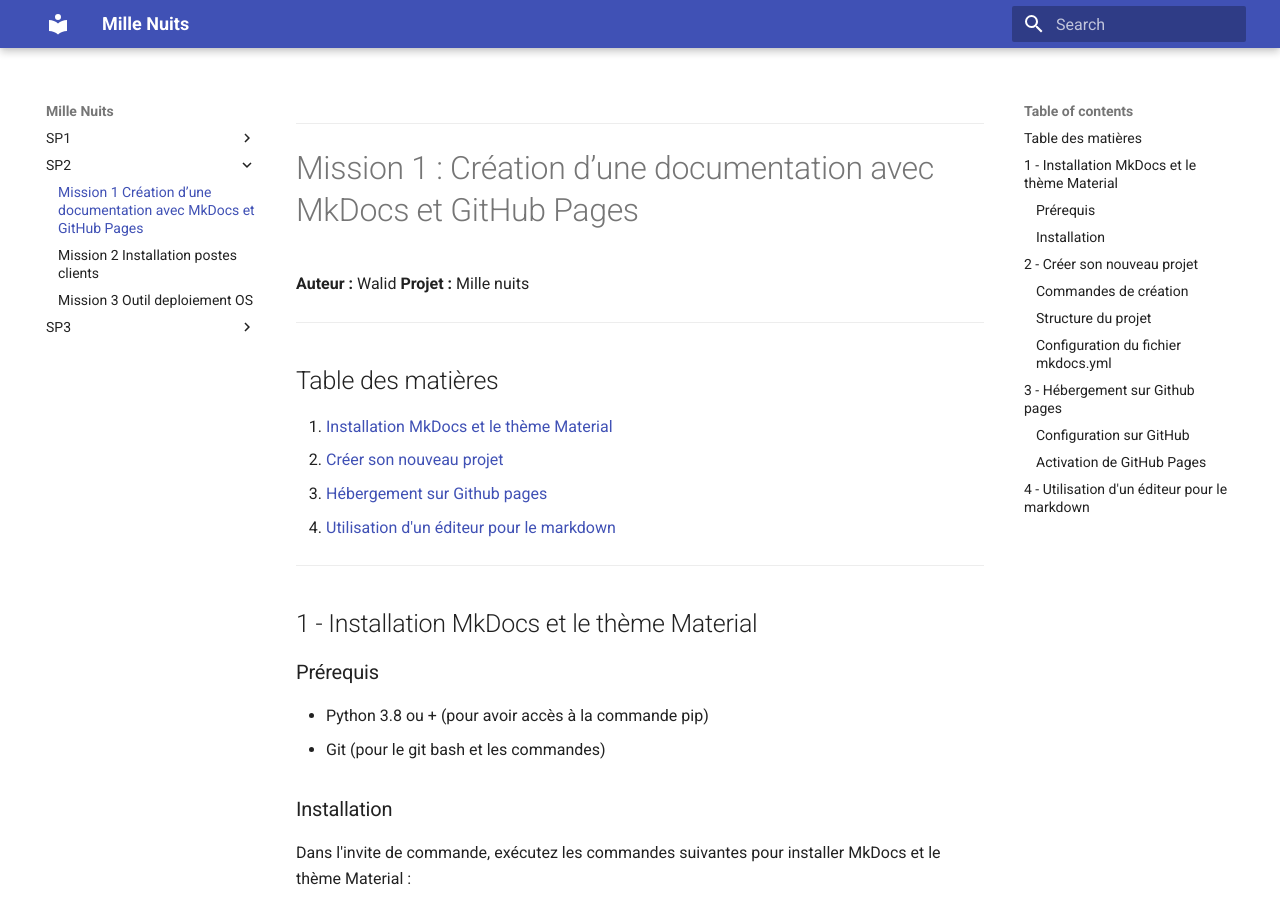
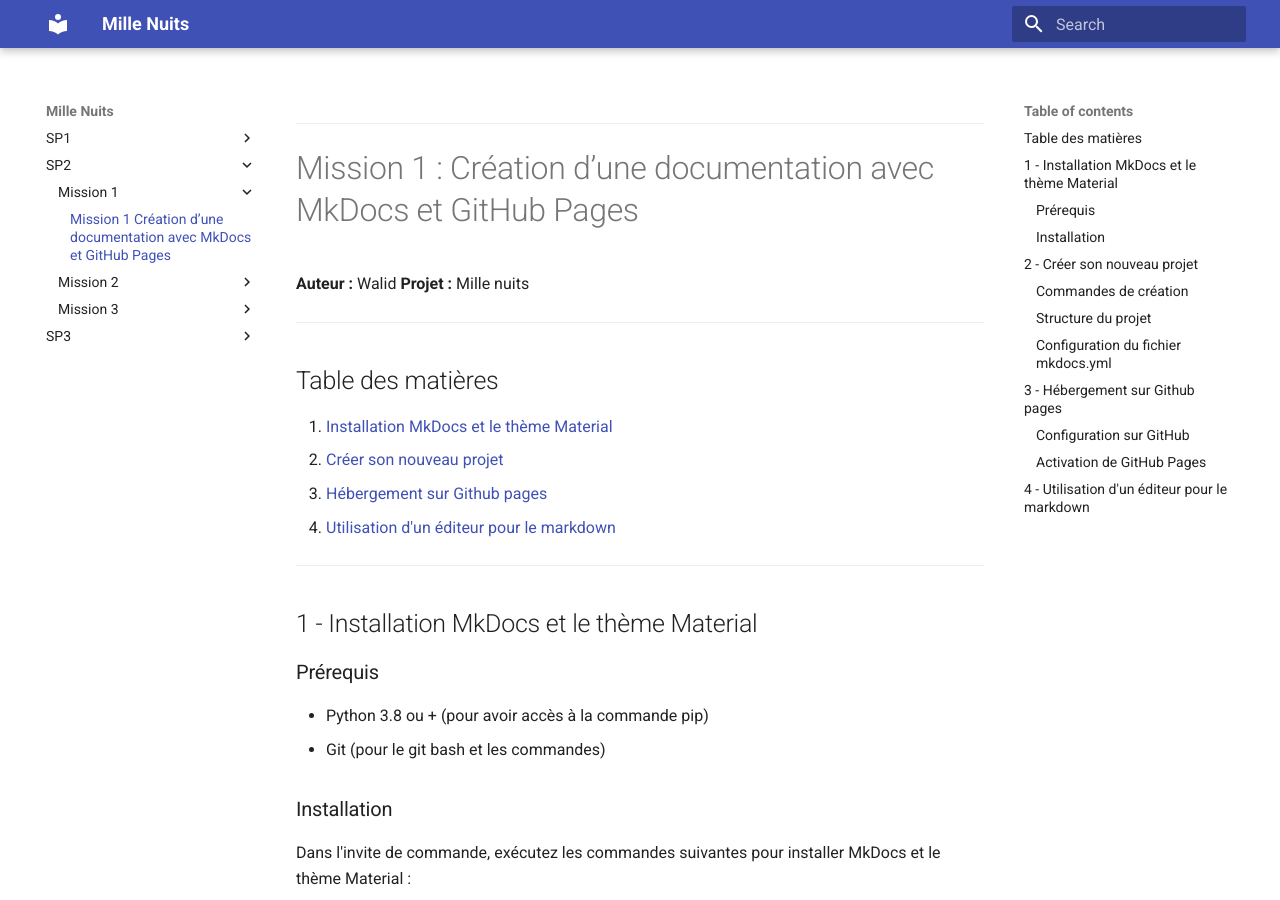
Before and after one commit to WALID163/MilleNuits-mkdocs, an MkDocs documentation site: the page built from docs/index.md, in a window 1280 px wide and 900 px high. Built offline with MkDocs 1.6.1 and Material for MkDocs 9.7.7, drawn with Linux system fonts in a browser that asks for light colours; some of the changed lines change nothing that is shown.

Commit message:
Update mkdocs.yml

```diff
--- a/mkdocs.yml
+++ b/mkdocs.yml
@@ -4,16 +4,26 @@
   name: material
 nav:
   - SP1:
-    - Mission 1 Maquettage infrastructure reseau: Mission 1 sp1.md
-    - Mission 1 Fiche recette maquette infrastructure reseau: Mission1.1 sp1.md
-    - Mission 2 Infrastructure reseau commandes: Mission 2 sp1.md
-    - Mission 3: Mission 3 sp1.md
-    - Mission 4 Choix outil tickets: Mission 4 sp1.md
-    - Mission 5 Fiche recette GLPI: Mission 5 sp1.md
+    - Mission 1:
+      - Mission 1 Maquettage infrastructure reseau: Mission 1 sp1.md
+      - Mission 1 Fiche recette maquette infrastructure reseau: Mission1.1 sp1.md
+    - Mission 2:
+      - Mission 2 Infrastructure reseau commandes: Mission 2 sp1.md
+    - Mission 3:
+      - Mission 3: Mission 3 sp1.md
+    - Mission 4:
+      - Mission 4 Choix outil tickets: Mission 4 sp1.md
+    - Mission 5:
+      - Mission 5 Fiche recette GLPI: Mission 5 sp1.md
   - SP2:
-    - Mission 1 Création d’une documentation avec MkDocs et GitHub Pages: index.md
-    - Mission 2 Installation postes clients: Mission 2 sp2.md
-    - Mission 3 Outil deploiement OS: Mission 3 sp2.md
+    - Mission 1:
+      - Mission 1 Création d’une documentation avec MkDocs et GitHub Pages: index.md
+    - Mission 2:
+      - Mission 2 Installation postes clients: Mission 2 sp2.md
+    - Mission 3:
+      - Mission 3 Outil deploiement OS: Mission 3 sp2.md
   - SP3:
-    - Mission 1 Configuration Windows Server: Mission 1 sp3.md
-    - Mission 2 Mise en place du serveur DHCP sous Linux: Mission 2 sp3.md
+    - Mission 1:
+      - Mission 1 Configuration Windows Server: Mission 1 sp3.md
+    - Mission 2:
+      - Mission 2 Mise en place du serveur DHCP sous Linux: Mission 2 sp3.md
```
